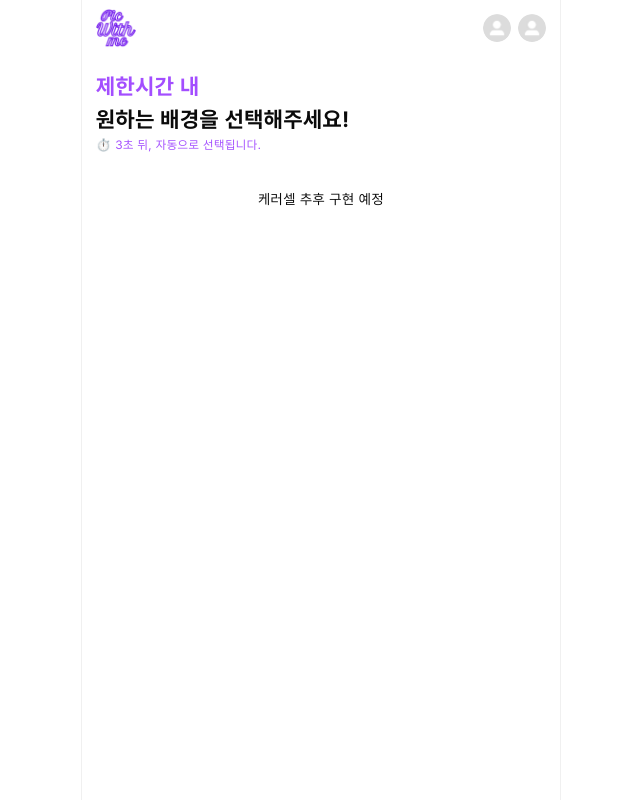
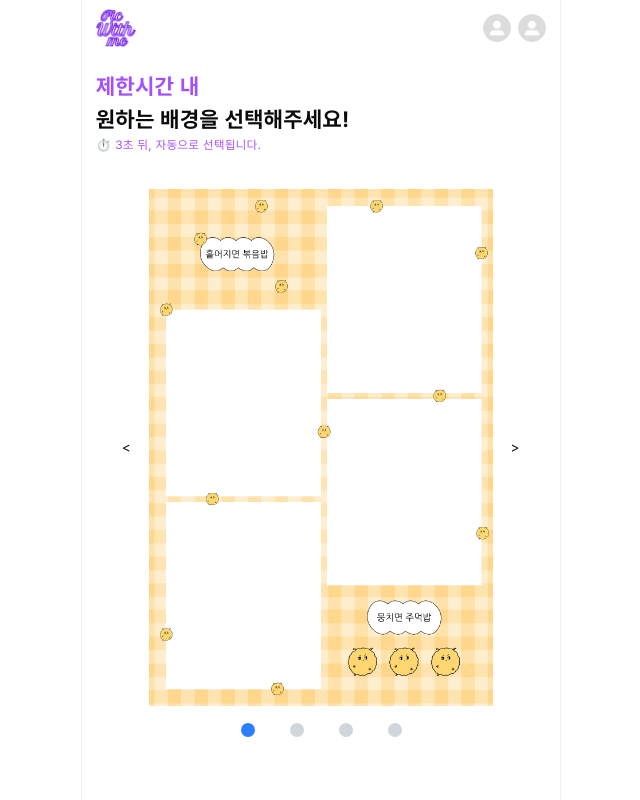
Before and after one commit to pickpick2/frontend, a React (Vite) app in the folder picwithme/: page /room/back in a window 1280 px wide. Shown: the whole page, without its empty margins (319-959 px from the left). Built offline with nearby package versions, Linux system fonts and the light colour scheme.

Commit message:
feat/#13/케러셀 컴포넌트 구현

```diff
--- /dev/null
+++ b/picwithme/src/components/background/carousel.tsx
@@ -0,0 +1,49 @@
+import type { Image } from '@/types/image';
+import { useState } from 'react';
+
+interface CarouselProps {
+  imageList: Image[];
+}
+
+const Carousel = ({ imageList }: CarouselProps) => {
+  const [crntIdx, setCrntIdx] = useState(0);
+
+  return (
+    <div className='flex w-full flex-col items-center gap-5'>
+      <div className='flex w-10/12 items-center gap-5'>
+        <button onClick={() => setCrntIdx((prev) => (prev === 0 ? imageList.length - 1 : prev - 1))}>&lt;</button>
+        <div className='relative w-full overflow-hidden'>
+          <div
+            className='flex transition-transform duration-300 ease-in-out'
+            style={{
+              width: `${imageList.length * 100}%`,
+              transform: `translateX(-${crntIdx * (100 / imageList.length)}%)`,
+            }}
+          >
+            {imageList.map((img, idx) => (
+              <img
+                key={img.id}
+                src={img.imageUrl}
+                alt={`${idx}_이미지`}
+                className='flex-none object-cover'
+                style={{ width: `${100 / imageList.length}%` }}
+              />
+            ))}
+          </div>
+        </div>
+        <button onClick={() => setCrntIdx((prev) => (prev === imageList.length - 1 ? 0 : prev + 1))}> &gt; </button>
+      </div>
+      <div className='flex w-full flex-row items-center justify-center gap-10'>
+        {imageList.map((img, idx) => (
+          <button
+            key={img.id}
+            onClick={() => setCrntIdx(idx)}
+            className={`h-4 w-4 rounded-full ${idx === crntIdx ? 'bg-blue-500' : 'bg-gray-300'}`}
+          />
+        ))}
+      </div>
+    </div>
+  );
+};
+
+export default Carousel;
--- a/picwithme/src/mocks/data/image.ts
+++ b/picwithme/src/mocks/data/image.ts
@@ -1,7 +1,9 @@
 import defaultImg from '@/assets/images/defaultImg.png';
 import type { Image } from '@/types/image';
 
+// 배경이미지 흰 색 칸 위치정보
 export const testImage: Image = {
+  id: 1,
   imageUrl: defaultImg,
   boxes: [
     { top: 23.3, left: 5.0, width: 45.0, height: 36.1 },
@@ -10,3 +12,8 @@ export const testImage: Image = {
     { top: 40.6, left: 51.7, width: 45.0, height: 36.1 },
   ],
 };
+
+export const backImageList = Array.from({ length: 4 }, (_, index) => ({
+  ...testImage,
+  id: index,
+}));
--- a/picwithme/src/pages/room/background/index.tsx
+++ b/picwithme/src/pages/room/background/index.tsx
@@ -1,9 +1,11 @@
+import Carousel from '@/components/background/carousel';
 import PickerLayout from '@/components/Layouts/PickerLayout';
+import { backImageList } from '@/mocks/data/image';
 
 const BackChoice = () => {
   return (
     <PickerLayout step='background'>
-      <div> 케러셀 추후 구현 예정</div>
+      <Carousel imageList={backImageList} />
     </PickerLayout>
   );
 };
--- a/picwithme/src/types/image.ts
+++ b/picwithme/src/types/image.ts
@@ -6,6 +6,7 @@ export interface Box {
 }
 
 export interface Image {
+  id: number;
   imageUrl: string;
   boxes: Box[];
 }
```
